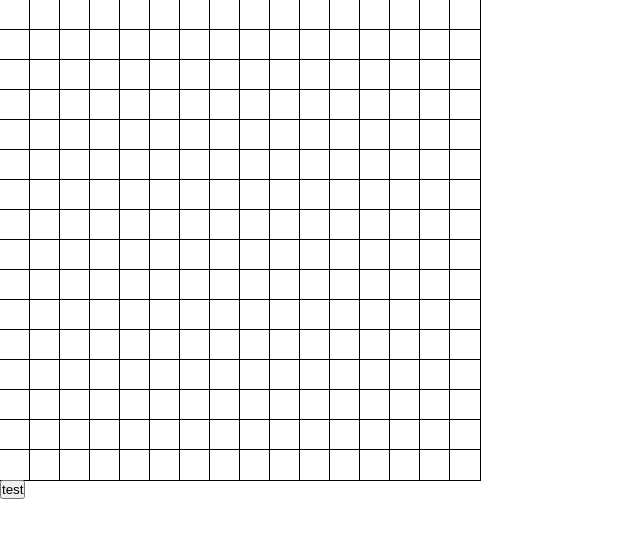
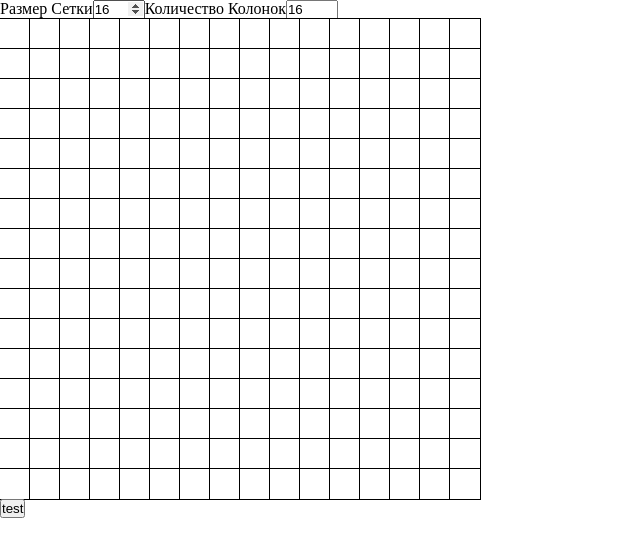
Before and after one commit to kaktusbezcherepa/paint-app, a React (Vite) app: page / in a window 1280 px wide. Shown: the top 556 px of the page, without its empty margins (0-640 px from the left). Built offline with nearby package versions, Linux system fonts and the light colour scheme.

Commit message:
grid Controller

```diff
--- a/src/App.tsx
+++ b/src/App.tsx
@@ -1,13 +1,20 @@
 import PixelGrid from './components/PixelGrid/PixelGrid'
-
+import GridControl from './components/GridControl/GridControl'
 import './App.css'
+import { useState } from 'react'
 
 const App : React.FC = () => {
-
+  const [rows, setRows] = useState(16)
+  const [columns, setColumns] = useState(16)
   return (
     <>
-
-      <PixelGrid />
+      <GridControl
+      rows={rows}
+      columns={columns}
+      onRowsChange={setRows}
+      onColumnsChange={setColumns}
+      />
+      <PixelGrid rows={rows} columns={columns} />
     </>
   )
 }
--- /dev/null
+++ b/src/components/GridControl/GridControl.tsx
@@ -0,0 +1,37 @@
+import React from 'react'
+
+
+interface GridControlsProps {
+    rows: number;
+    columns: number;
+    onRowsChange: (rows: number) => void;
+    onColumnsChange: (columns : number) => void;
+}
+
+
+const GridControl: React.FC<GridControlsProps> = ({ rows, columns, onRowsChange, onColumnsChange }) => {
+  return (
+    <div className='controls'>
+        <label>
+            Размер Сетки
+            <input type='number'
+            value={rows}
+            onChange={(e) => onRowsChange(Number(e.target.value))}
+            min={4}
+            max={30}
+            />
+        </label>
+        <label>
+            Количество Колонок
+            <input type="number"
+            value={columns}
+            onChange={(e) => onColumnsChange(Number(e.target.value))}
+            min={4}
+            max={30}
+            />
+        </label>
+    </div>
+  )
+}
+
+export default GridControl
--- a/src/components/PixelGrid/PixelGrid.tsx
+++ b/src/components/PixelGrid/PixelGrid.tsx
@@ -1,35 +1,53 @@
-import React, { useState } from 'react'
-import "./PixelGrid.css"
+import React, { useState, useEffect } from "react";
+import "./PixelGrid.css";
 
-const PixelGrid : React.FC = () => {
-
-    const [pixels, setPixels] = useState(Array(256).fill("#fff"))
-
-    const handlePaint = (index : number, color : string) => {
-        const newPixels = [...pixels]
-        newPixels[index] = color
-        setPixels(newPixels)
+interface PixelGridProps {
+    rows: number;
+    columns: number;
   }
 
+
+
+const PixelGrid: React.FC<PixelGridProps> = ({ rows, columns}) => {
+
+    const totalPixels = rows * columns
+
+
+  const [pixels, setPixels] = useState(Array(totalPixels).fill("#fff"));
+
+  const handlePaint = (index: number, color: string) => {
+    const newPixels = [...pixels];
+    newPixels[index] = color;
+    setPixels(newPixels);
+  };
+
   const handleReset = () => {
-        setPixels(Array(256).fill("#fff"))
-    }
+    setPixels(Array(totalPixels).fill("#fff"));
+  };
+
+  useEffect(() => {
+    setPixels(Array(totalPixels).fill("#fff"));
+  }, [rows, columns, totalPixels]);
+
+
   return (
     <>
-    <div className='grid'>
+      <div className="grid" style={{
+        gridTemplateColumns: `repeat(${columns}, 30px)`,
+        gridTemplateRows: `repeat(${rows}, 30px)`
+      }}>
         {pixels.map((color, index) => (
-
           <div
             key={index}
             className="pixel"
-                style={{ backgroundColor : color}}
+            style={{ backgroundColor: color }}
             onClick={() => handlePaint(index, "#000")}
           />
         ))}
       </div>
       <button onClick={() => handleReset()}>test</button>
     </>
-  )
-}
+  );
+};
 
-export default PixelGrid
+export default PixelGrid;
```
Also changed, not shown: src/components/GridControl/GridControl.css (added). Lines whose indentation alone changed are shown as unchanged.
